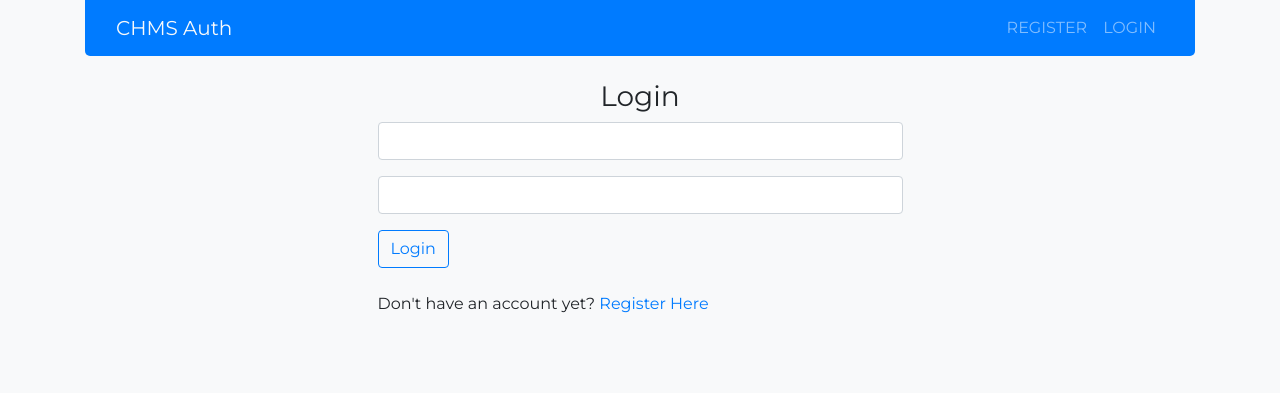
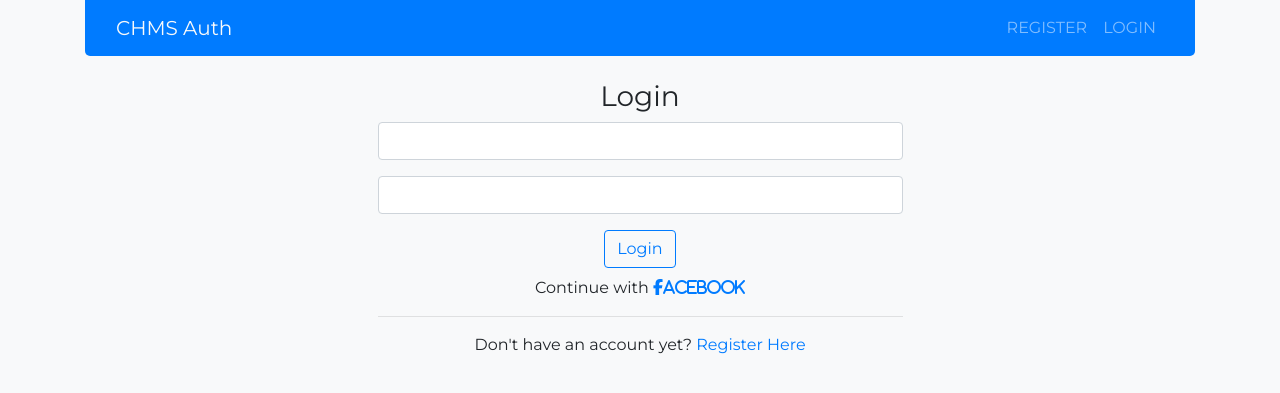
Before and after one commit to BuildForSDGCohort2/Team-213-A-Back-End, a Django app: page /login/ in a window 1280 px wide. Shown: the top 393 px of the page. Run offline with Django 3.2, Linux system fonts and the light colour scheme; some libraries are stand-ins or nearby versions.

Commit message:
Intergrate login with facebook

```diff
--- a/accounts/templates/accounts/login.html
+++ b/accounts/templates/accounts/login.html
@@ -1,4 +1,5 @@
 {% extends 'base.html' %}
+{% load static %}
 {% load widget_tweaks %}
 
 {% block title %}Login to Manager{% endblock title %}
@@ -49,8 +50,18 @@
             {% endif %}
         </div>
         {% endfor %}
-        <button type="submit" class="btn btn-outline-primary mb-4 ">Login</button> <br>
-        Don't have an account yet? <a href="{% url 'accounts:register' %}" class="custom-link">Register Here</a>
+        <div class="text-center">
+            <button type="submit" class="btn btn-outline-primary mb-2">Login</button>
+            <br>
+            Continue with
+            <a href="{% url 'social:begin' 'facebook' %}">
+                <i class="fa fa-facebook">acebook</i>
+            </a>
+            <br>
+            <hr>
+            Don't have an account yet? <a href="{% url 'accounts:register' %}" class="custom-link">Register Here</a>
+        </div>
+
     </form>
 </div>
 {% endblock content %}
--- a/accounts/templates/base.html
+++ b/accounts/templates/base.html
@@ -11,6 +11,8 @@
         integrity="sha384-9aIt2nRpC12Uk9gS9baDl411NQApFmC26EwAOH8WgZl5MYYxFfc+NcPb1dKGj7Sk" crossorigin="anonymous">
     <!-- Google Fonts -->
     <link href="https://fonts.googleapis.com/css2?family=Quicksand:wght@300;400;500;700&display=swap" rel="stylesheet">
+    <!-- Fontawesome CDN -->
+    <link rel="stylesheet" href="https://maxcdn.bootstrapcdn.com/font-awesome/latest/css/font-awesome.min.css">
 
     <title>{% block title %}{% endblock title %}</title>
 </head>
--- a/healthmanagement/urls.py
+++ b/healthmanagement/urls.py
@@ -20,5 +20,6 @@ from django.conf import settings
 
 urlpatterns = [
     path('admin/', admin.site.urls),
+    path('oauth/', include('social_django.urls'), name='social_auth'),
     path('', include('accounts.urls')),
 ] + static(settings.MEDIA_URL, document_root=settings.MEDIA_ROOT)
--- a/requirements.txt
+++ b/requirements.txt
@@ -1,6 +1,8 @@
 asgiref==3.2.10
+autopep8==1.5.4
 Django==2.2.15
 django-widget-tweaks==1.4.8
 python-decouple==3.3
 pytz==2020.1
+social-auth-app-django==4.0.0
 sqlparse==0.3.1
```
Also changed, not shown: healthmanagement/settings.py (+21 -1 lines).
